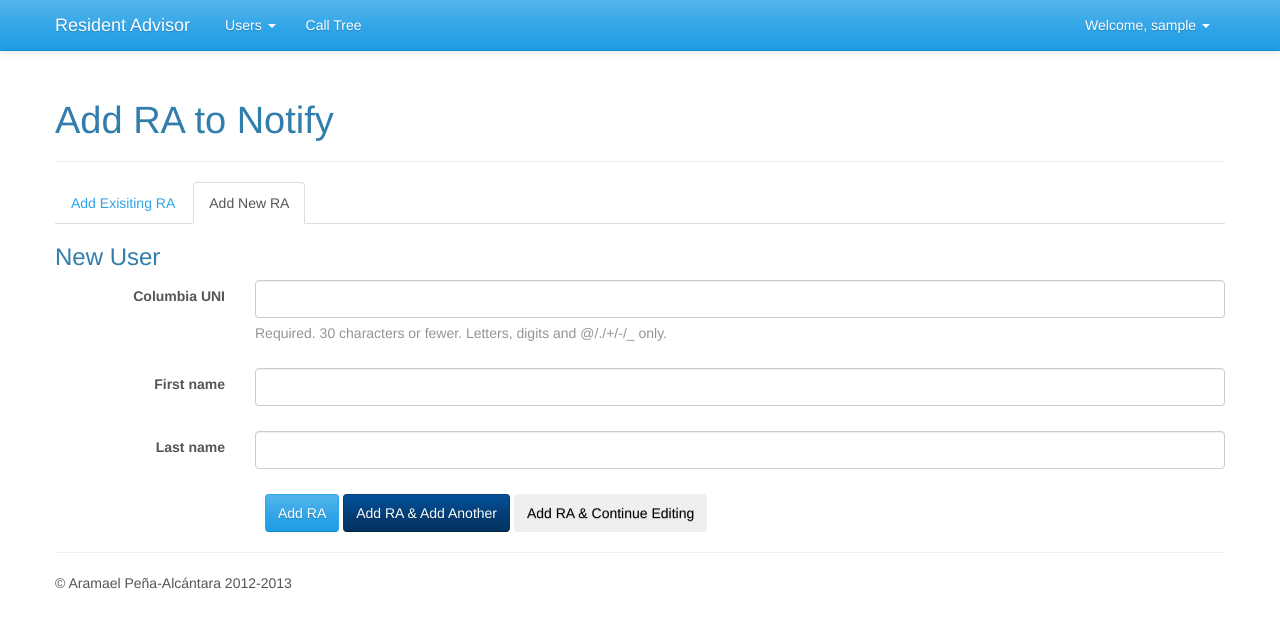
After one commit to aramael/resident-advisor, a Django app: a page that uses templates/call_tree_new_profile.html in a window 1280 px wide, after a click on "Add New RA". The commit adds this page. Shown: the top 628 px of the page. Run offline with Django 3.2, Linux system fonts and the light colour scheme; a user stored in the database is signed in; tables that the repository leaves empty hold one stand-in row (values such as "Sample post"); parts of the project's set-up code (start-up, migrations or seed data) failed here and were passed over; some libraries are stand-ins or nearby versions.

Commit message:
Added New Profile Creation

```diff
--- a/resident_advisor/libs/users/forms.py
+++ b/resident_advisor/libs/users/forms.py
@@ -107,3 +107,68 @@ class UserEditForm(ActionMethodForm, UserChangeForm, FieldsetsForm):
             return {"to": 'users_new'}
         elif action == '_continue':
             return {"to": 'users_edit', 'user_id': instance.pk}
+
+
+class ProfileCreationForm(ActionMethodForm, forms.ModelForm):
+    """
+    A form that creates a user, with no privileges, from the given username and
+    password.
+    """
+
+    POSSIBLE_ACTIONS = {'_save', '_addanother', '_continue'}
+
+    error_messages = {
+        'duplicate_username': "An RA with that UNI already exists.",
+    }
+    username = forms.RegexField(label="Columbia UNI", max_length=30,
+                                regex=r'^[\w.@+-]+$',
+                                help_text="Required. 30 characters or fewer. Letters, digits and "
+                                          "@/./+/-/_ only.",
+                                error_messages={
+                                    'invalid': "This value may contain only letters, numbers and "
+                                               "@/./+/-/_ characters."})
+
+    first_name = forms.CharField()
+    last_name = forms.CharField()
+
+    class Meta:
+        model = User
+        fields = ('username', )
+
+    def clean_username(self):
+        # Since User.username is unique, this check is redundant,
+        # but it sets a nicer error message than the ORM. See #13147.
+        username = self.cleaned_data["username"]
+        try:
+            User._default_manager.get(username=username)
+        except User.DoesNotExist:
+            return username
+        raise forms.ValidationError(self.error_messages['duplicate_username'])
+
+    def save(self, call_tree, commit=True):
+
+        data = self.cleaned_data
+
+        user = User.objects.create_user(username=data['username'])
+
+        user.first_name = self.cleaned_data["first_name"]
+        user.last_name = self.cleaned_data["last_name"]
+        user.email = self.cleaned_data["username"] + "@columbia.edu"
+
+        if commit:
+            profile = RACallProfile.objects.create(user=user)
+            user.save()
+
+            call_tree.phone_numbers.add(profile)
+
+        location_redirect = self.location_redirect(data['action'], user)
+
+        return location_redirect
+
+    def location_redirect(self, action, instance):
+        if action == '_save':
+            return {"to": 'users_home'}
+        elif action == '_addanother':
+            return {"to": 'users_new'}
+        elif action == '_continue':
+            return {"to": 'users_edit', 'user_id': instance.pk}
--- a/resident_advisor/urls.py
+++ b/resident_advisor/urls.py
@@ -17,6 +17,7 @@ urlpatterns = patterns('',
     url(r'^phonetrees/$', 'resident_advisor.views.call_tree_home', name='call_tree_home'),
     url(r'^phonetrees/(?P<call_tree_id>[0-9]+)/$', 'resident_advisor.views.call_tree_view', name='call_tree_view'),
     url(r'^phonetrees/new$', 'resident_advisor.views.call_tree_new', name='call_tree_new'),
+    url(r'^phonetrees/(?P<call_tree_id>[0-9]+)/new$', 'resident_advisor.views.call_tree_profile_new', name='call_tree_profile_new'),
     url(r'^phonetrees/profile/me/$', 'resident_advisor.views.call_tree_proflie', name='call_tree_proflie'),
 
     # Call Tree Twilio Pages
--- a/resident_advisor/views.py
+++ b/resident_advisor/views.py
@@ -7,10 +7,11 @@ from .helpers import has_model_permissions
 from django.contrib.auth.decorators import login_required
 from django.contrib.auth.models import User
 from django.shortcuts import render, redirect, get_object_or_404
+from django.http import HttpResponseForbidden
 from resident_advisor.apps.call_tree.models import RACallProfile, RACallTree
 from resident_advisor.apps.call_tree.forms import RACallProfileForm, RACallTreeForm
 from resident_advisor.libs.users.managers import UserManager
-from resident_advisor.libs.users.forms import UserCreationForm, UserEditForm
+from resident_advisor.libs.users.forms import UserCreationForm, UserEditForm, ProfileCreationForm
 from django.db.models import Q
 
 
@@ -79,6 +80,28 @@ def call_tree_view(request, call_tree_id=None):
         template = 'call_tree_view.html'
 
     return render(request, template, context)
+
+
+@login_required
+def call_tree_profile_new(request, call_tree_id=None):
+    """    Display the Landing Page    """
+
+    phone_tree = get_object_or_404(RACallTree, pk=call_tree_id)
+
+    if not has_model_permissions(request.user, 'change', phone_tree):
+        return HttpResponseForbidden()
+
+    new_profile_form = ProfileCreationForm(data=request.POST or None, files=request.FILES or None)
+
+    if new_profile_form.is_valid():
+        location_redirect = new_profile_form.save(phone_tree)
+        return redirect(**location_redirect)
+
+    context = {
+        'new_profile_form': new_profile_form,
+    }
+
+    return render(request, 'call_tree_new_profile.html', context)
 
 
 @login_required
--- /dev/null
+++ b/templates/call_tree_new_profile.html
@@ -0,0 +1,67 @@
+{% extends "base.html" %}
+
+{% load simple_forms %}
+
+{% block content %}
+
+    <div class="page-header">
+        <h1>Add RA to Notify</h1>
+    </div>
+
+    <ul id="new-profile-tab" class="nav nav-tabs">
+        <li class=""><a href="#add-existing" data-toggle="tab">Add Exisiting RA</a></li>
+        <li class=""><a href="#new-profile" data-toggle="tab">Add New RA</a></li>
+    </ul>
+    <div id="myTabContent" class="tab-content">
+        <div class="tab-pane fade active in" id="add-existing">
+            <p>Raw denim you probably haven't heard of them jean shorts Austin. Nesciunt tofu stumptown aliqua, retro synth master cleanse. Mustache cliche tempor, williamsburg carles vegan helvetica. Reprehenderit butcher retro keffiyeh dreamcatcher synth. Cosby sweater eu banh mi, qui irure terry richardson ex squid. Aliquip placeat salvia cillum iphone. Seitan aliquip quis cardigan american apparel, butcher voluptate nisi qui.</p>
+        </div>
+        <div class="tab-pane fade" id="new-profile">
+            <h3>New User</h3>
+
+            {% if form.non_field_errors %}
+                <div class="alert alert-error">
+                    <a class="close" data-dismiss="alert" href="#">×</a>
+                    {{ form.non_field_errors }}
+                </div>
+            {% endif %}
+
+            <form method="post" class="form-horizontal"{% if new_profile_form.has_file_field %} enctype="multipart/form-data"{% endif %}>
+                {% csrf_token %}
+
+                {% for field in new_profile_form.visible_fields %}
+                    {% bootstrap_horizontal_field field %}
+                {% endfor %}
+
+                {% for field in new_profile_form.hidden_fields %}
+                    {{ field }}
+                {% endfor %}
+
+                <div class="row-fluid">
+                    <div class="col-10 col-offset-2 hidden-phone">
+                        <input type="submit" class="btn btn-primary" value="Add RA" class="default" name="_save">
+                        <input type="submit" class="btn btn-info" value="Add RA & Add Another" name="_addanother">
+                        <input type="submit" class="btn" value="Add RA & Continue Editing" name="_continue">
+                    </div>
+                </div>
+
+                <div class="form-actions hidden-tablet hidden-desktop">
+                    <input type="submit" class="btn btn-primary btn-block btn-large" value="Add RA" class="default" name="_save">
+                    <input type="submit" class="btn btn-info btn-block btn-large" value="Add RA & Add Another" name="_addanother">
+                    <input type="submit" class="btn btn-block btn-large" value="Add RA & Continue Editing" name="_continue">
+                </div>
+            </form>
+        </div>
+    </div>
+{% endblock %}
+
+{% block extra_js %}
+    <script>
+        $(function () {
+            $('#new-profile-tab a').click(function (e) {
+                e.preventDefault()
+                $(this).tab('show')
+            })
+        })
+    </script>
+{% endblock %}
--- a/templates/call_tree_view_admin.html
+++ b/templates/call_tree_view_admin.html
@@ -23,7 +23,7 @@
                         </div>
                     </div>
                     <div class="pull-right">
-                        <a class="btn btn-primary" href="{% url "users_new" %}">Add RA to Notify</a>
+                        <a class="btn btn-primary" href="{% url "call_tree_profile_new" tree.pk %}">Add RA to Notify</a>
                     </div>
                 </div>
             </div>
```
